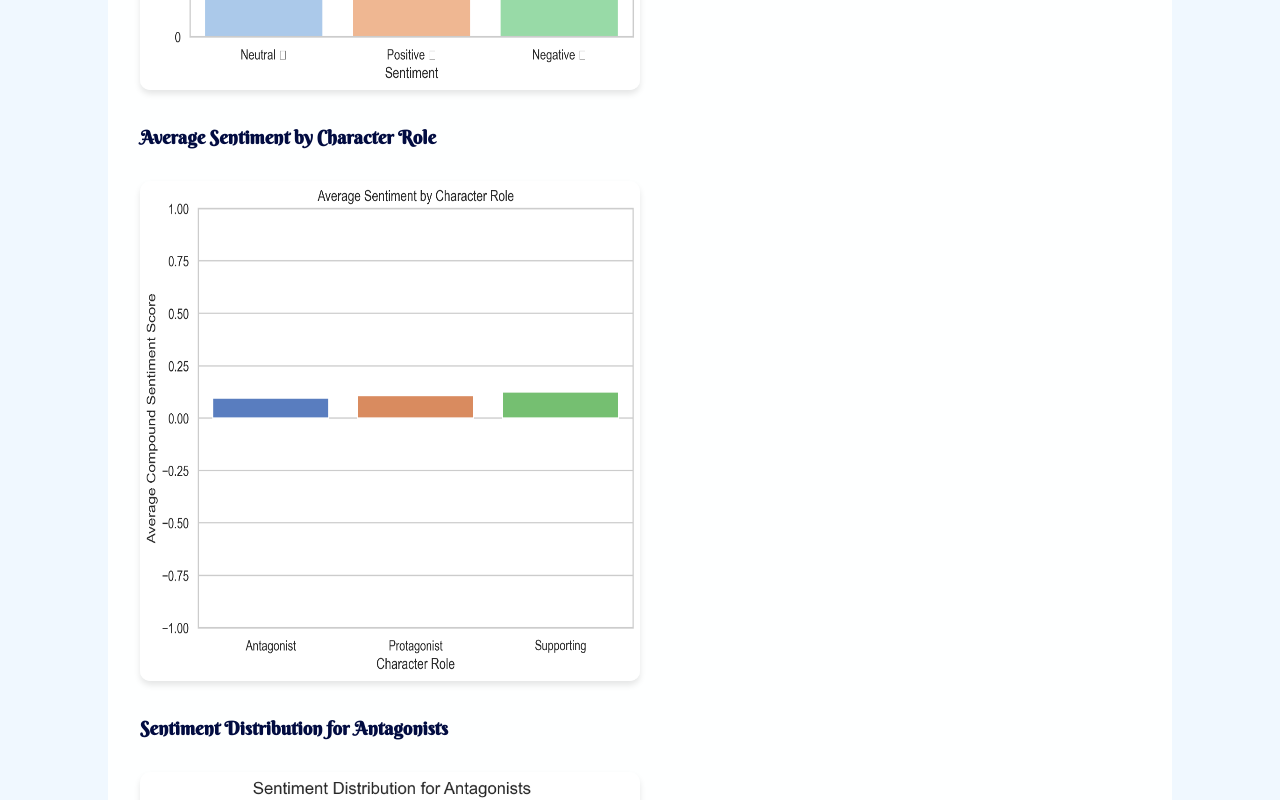
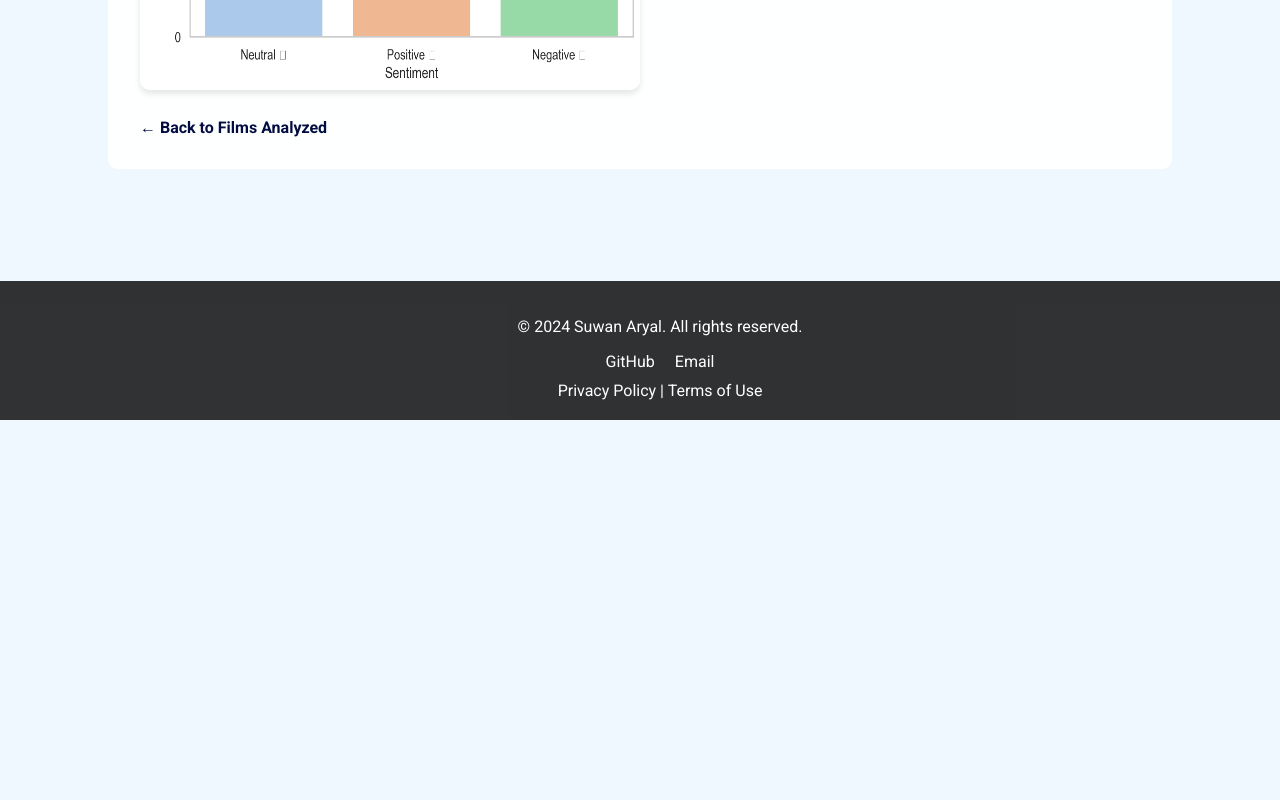
Before and after one commit to VelvetDragon/honors-research-project, a Next.js app: page /films-analyzed/aladdin in a window 1280 px wide. Shown: the part 1220-2020 px from the top of the page. After the commit the page ends 1640 px from the top, so only its background shows below. Built offline with nearby package versions, Linux system fonts and the light colour scheme; a web font is replaced by a local one.

Commit message:
test-deployment

```diff
--- a/src/app/films-analyzed/[slug]/page.js
+++ b/src/app/films-analyzed/[slug]/page.js
@@ -56,7 +56,7 @@ export default async function MoviePage({ params }) {
           />
 
 
-          <h3>Average Sentiment by Character Role</h3>
+          {/* <h3>Average Sentiment by Character Role</h3>
           <Image
             src={`/images/films-analyzed/${slug}/average_sentiment_by_char_role.png`}
             alt={`Average Sentiment by Character Role in ${movie.title}`}
@@ -145,7 +145,7 @@ export default async function MoviePage({ params }) {
             width={800}
             height={600}
             className={styles.visualizationImage}
-          />
+          /> */}
 
         </div>
         <Link href="/films-analyzed" legacyBehavior>
```
